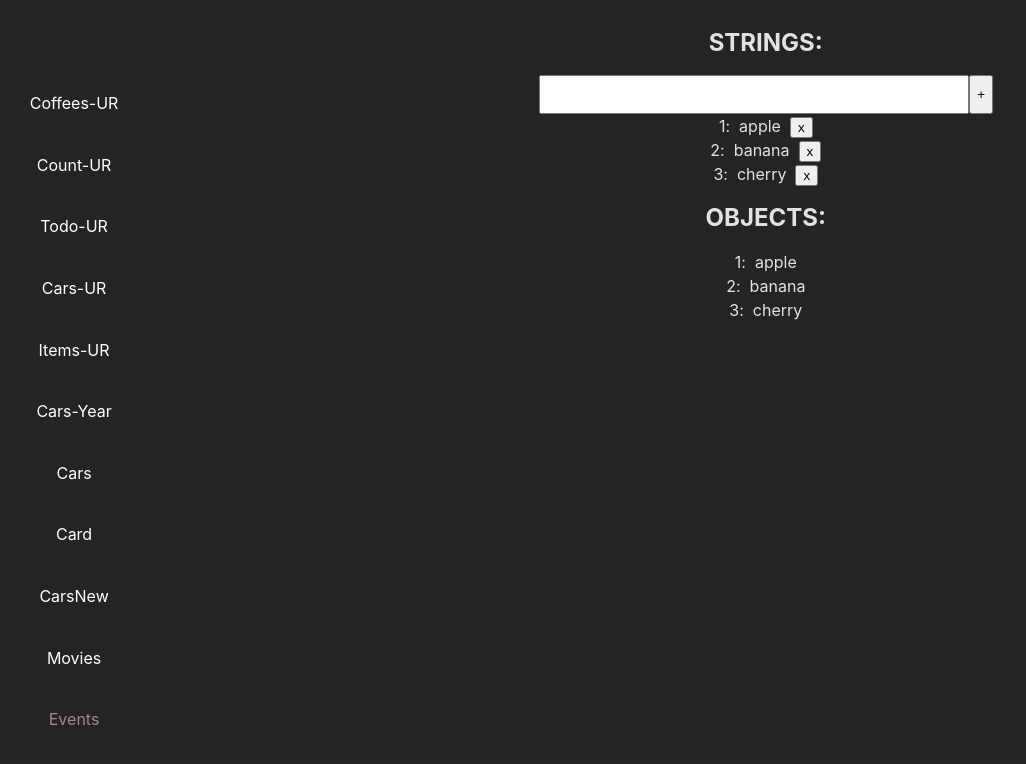
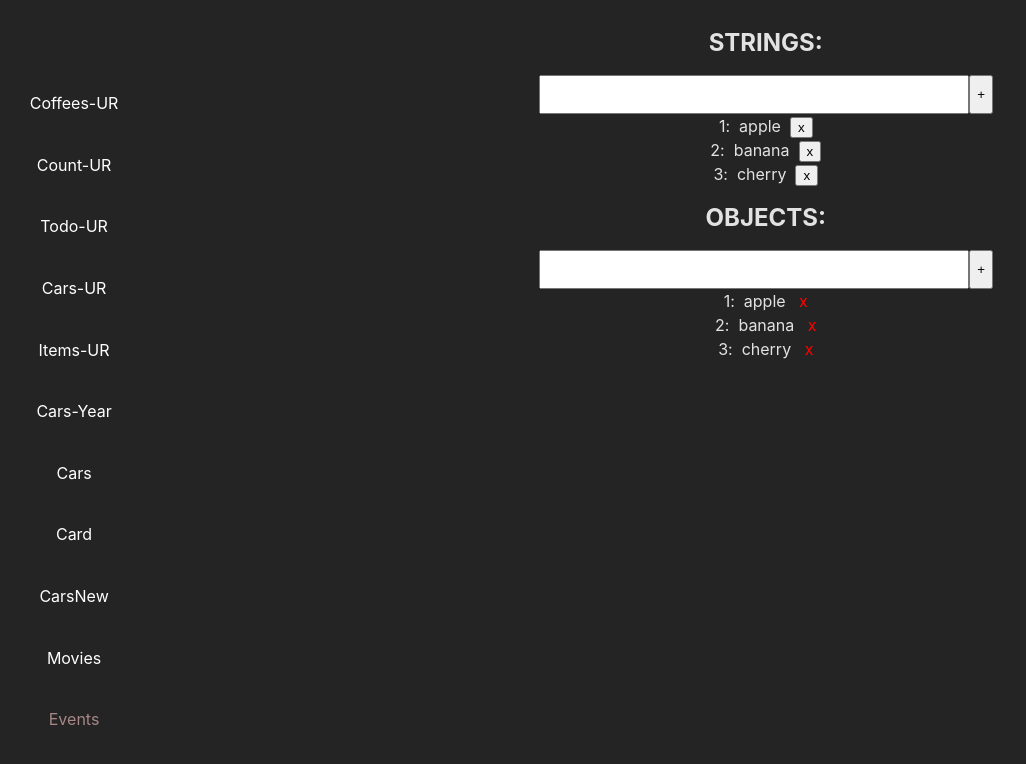
Before and after one commit to elis-11/useReducer, a React (Vite) app: page /events in a window 1280 px wide. Shown: the top 764 px of the page, without its empty margins (0-1026 px from the left). Built offline with nearby package versions, Linux system fonts and the light colour scheme.

Commit message:
Objects - actions

```diff
--- a/src/events/Events.jsx
+++ b/src/events/Events.jsx
@@ -2,25 +2,21 @@ import { useState } from "react";
 
 export const Events = () => {
   // state for str DATA
-  const [strings, setStrings] = useState([
-    "apple",
-    "banana",
-    "cherry",
-  ]);
+  const [strings, setStrings] = useState(["apple", "banana", "cherry"]);
   const [stringNew, setStringNew] = useState("");
 
-  const [fruitObjects, setFruitObjects] = useState([
+  const [objects, setObjects] = useState([
     { _id: "f1", name: "apple" },
     { _id: "f2", name: "banana" },
     { _id: "f3", name: "cherry" },
   ]);
-  const [fruitObjectNew, setFruitObjectNew] = useState({
+  const [objectNew, setObjectNew] = useState({
     _id: Date.now().toString(),
     // _id: new Date().toString(),
     name: "",
-});
-console.log(fruitObjectNew)
-
+  });
+  console.log(objectNew);
+  //STRING
   const handleStringChange = (e) => {
     setStringNew(e.target.value);
   };
@@ -30,10 +26,27 @@ console.log(fruitObjectNew)
     setStringNew("");
   };
 
-  const deleteFruitString = (sringIndex) => {
+  const deleteString = (sringIndex) => {
     setStrings((strings) => {
-      return strings.filter(( str) => str !== sringIndex);
+      return strings.filter((str) => str !== sringIndex);
     });
+  };
+  // OBJECT
+  const handleObjectChange = (e) => {
+    setObjectNew({ ...objectNew, name: e.target.value });
+  };
+
+  const addObject = () => {
+    setObjects([...objects, objectNew]);
+    setObjectNew({
+      ...objectNew,
+      _id: Date.now().toString(),
+      name: "",
+    });
+  };
+  const deleteObject = (id) => {
+    const deleteObj = objects.filter((obj) => obj._id !== id);
+    setObjects(deleteObj);
   };
 
   return (
@@ -41,11 +54,7 @@ console.log(fruitObjectNew)
       <div className="strings">
         <h2>STRINGS:</h2>
         <div style={{ display: "flex", justifyContent: "center" }}>
-          <input
-            type="text"
-            value={stringNew}
-            onChange={handleStringChange}
-          />
+          <input type="text" value={stringNew} onChange={handleStringChange} />
           <button onClick={addString}>+</button>
         </div>
         <div className="items">
@@ -53,7 +62,7 @@ console.log(fruitObjectNew)
             <div key={index} className="item">
               <span className="index">{index + 1}: &nbsp;</span>
               <span className="name">{str} &nbsp;</span>
-              <button onClick={() => deleteFruitString(str)}>x</button>
+              <button onClick={() => deleteString(str)}>x</button>
             </div>
           ))}
         </div>
@@ -61,13 +70,27 @@ console.log(fruitObjectNew)
 
       <div className="objects">
         <h2>OBJECTS:</h2>
-        <div style={{ display: "flex", justifyContent: "center" }}></div>
+        <div style={{ display: "flex", justifyContent: "center" }}>
+          <input
+            type="text"
+            name="text"
+            value={objectNew.name}
+            onChange={handleObjectChange}
+          />
+          <button onClick={addObject}>+</button>
+        </div>
         <div className="items">
-          {fruitObjects.map((str, index) => (
-            <div key={str._id} className="item">
-              <div className="item">
-                {index + 1}: &nbsp;{str.name}
-              </div>
+          {objects.map((obj, index) => (
+            <div key={obj._id} className="item">
+              <span className="item">
+                {index + 1}: &nbsp;{obj.name} &nbsp;&nbsp;
+              </span>
+              <span
+                style={{ color: "red", cursor: "pointer" }}
+                onClick={() => deleteObject(obj._id)}
+              >
+                x
+              </span>
             </div>
           ))}
         </div>
```
